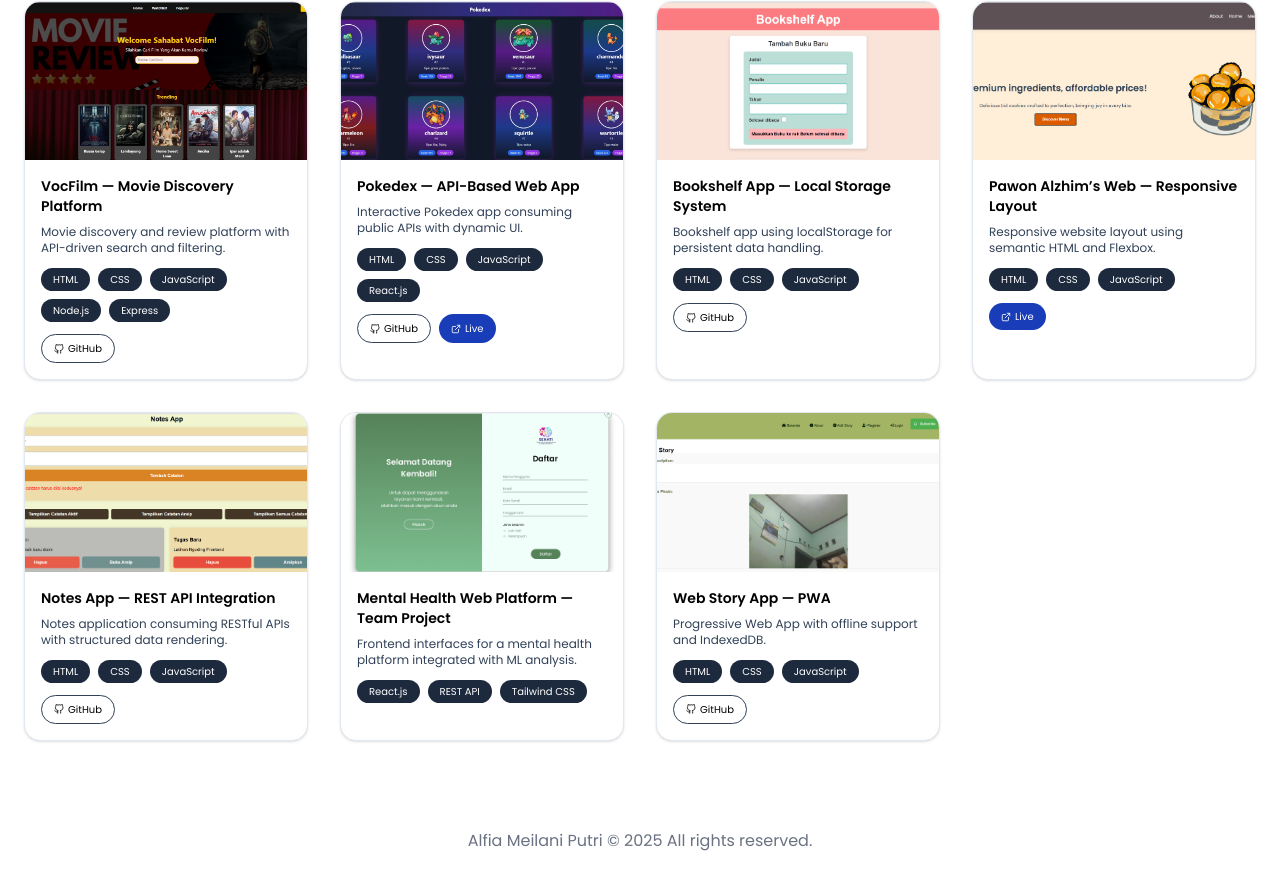
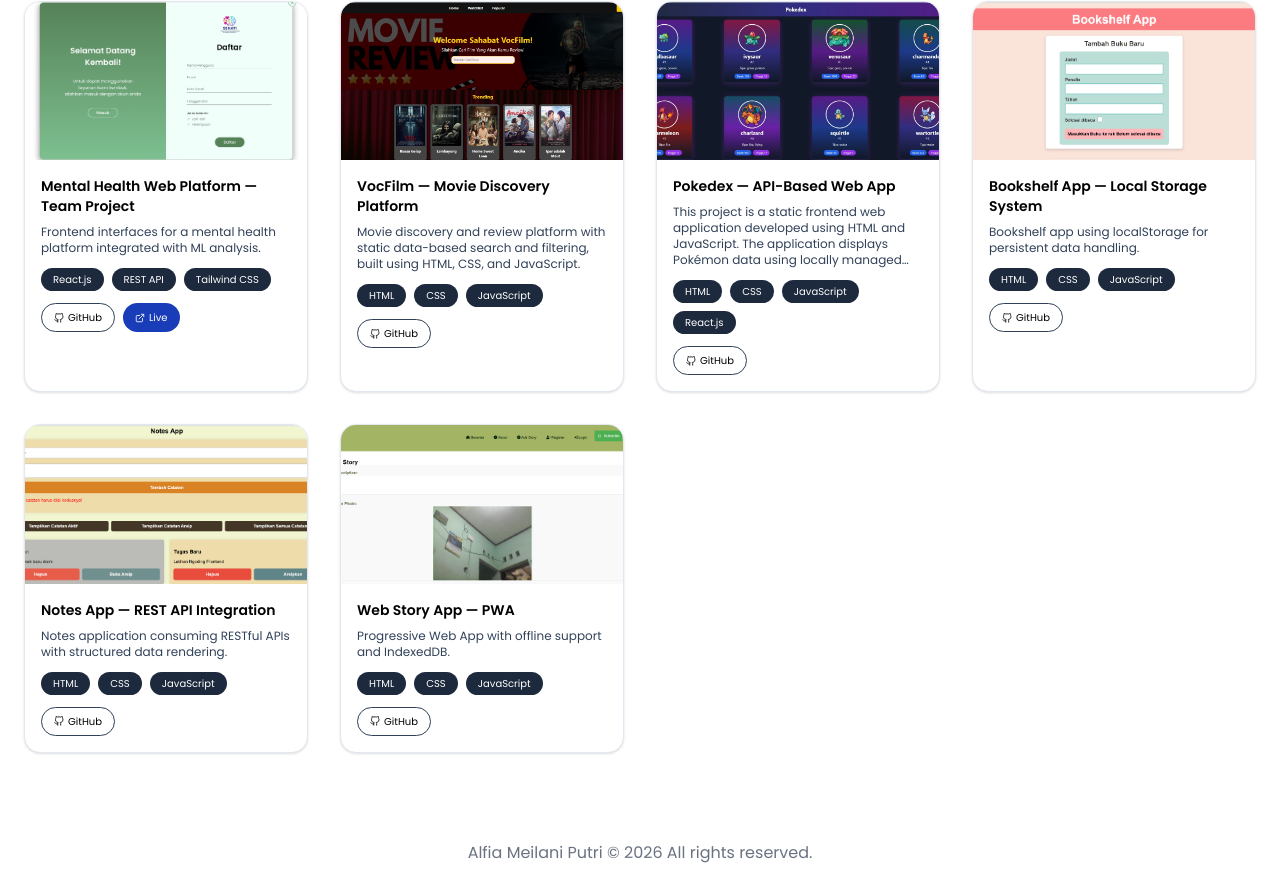
Before and after one commit to alfiameilaniputri/portfolio-web-2026, a React (Vite) app: page /projects in a window 1280 px wide. Shown: the part 719-1608 px from the top of the page. Built offline with nearby package versions, Linux system fonts and the light colour scheme.

Commit message:
update deskripsi dan url github + demo web project

```diff
--- a/src/components/Footer.jsx
+++ b/src/components/Footer.jsx
@@ -1,7 +1,7 @@
 export default function Footer() {
   return (
     <footer className="bg-white text-gray-500 text-center py-6">
-      Alfia Meilani Putri &copy; 2025 All rights reserved.
+      Alfia Meilani Putri &copy; 2026 All rights reserved.
     </footer>
   );
 }
--- a/src/pages/Project.jsx
+++ b/src/pages/Project.jsx
@@ -29,7 +29,7 @@ const featuredProjects = [
       "/List Request New.png",
       "/Pop up confirmed by head dept.png",
     ],
-    tech: ["HTML", "CSS", "JavaScript", "REST API", "Internal DB"],
+    tech: ["React.js", "Node.js", "Express.js", "MongoDB", "Tailwind CSS", "REST API"],
     badge: "FEATURED • INTERNAL",
     github: "https://github.com/DMR-Project",
     demo: null,
@@ -69,58 +69,8 @@ const featuredProjects = [
    ALL PROJECTS
 ========================= */
 const projects = [
-  {
+    {
     id: 1,
-    title: "VocFilm — Movie Discovery Platform",
-    description:
-      "Movie discovery and review platform with API-driven search and filtering.",
-    image: ["/Web Movie.jpg"],
-    tech: ["HTML", "CSS", "JavaScript", "Node.js", "Express"],
-    github: "https://github.com/username/vocfilm",
-    demo: null,
-  },
-  {
-    id: 2,
-    title: "Pokedex — API-Based Web App",
-    description:
-      "Interactive Pokedex app consuming public APIs with dynamic UI.",
-    image: ["/Web Pokedex.jpg"],
-    tech: ["HTML", "CSS", "JavaScript", "React.js"],
-    github: "https://github.com/username/pokedex",
-    demo: "https://pokedex.vercel.app",
-  },
-  {
-    id: 3,
-    title: "Bookshelf App — Local Storage System",
-    description:
-      "Bookshelf app using localStorage for persistent data handling.",
-    image: ["/Web Book Shelf 1.png", "/Web Book Shelf 2.png"],
-    tech: ["HTML", "CSS", "JavaScript"],
-    github: "https://github.com/username/bookshelf",
-    demo: null,
-  },
-  {
-    id: 4,
-    title: "Pawon Alzhim’s Web — Responsive Layout",
-    description:
-      "Responsive website layout using semantic HTML and Flexbox.",
-    image: ["/Web Al Zhim 1.png", "/Web Al Zhim 2.png"],
-    tech: ["HTML", "CSS", "JavaScript"],
-    github: null,
-    demo: "https://pawon-alzhim.vercel.app",
-  },
-  {
-    id: 5,
-    title: "Notes App — REST API Integration",
-    description:
-      "Notes application consuming RESTful APIs with structured data rendering.",
-    image: ["/Web Notes App.png"],
-    tech: ["HTML", "CSS", "JavaScript"],
-    github: "https://github.com/username/notes",
-    demo: null,
-  },
-  {
-    id: 6,
     title: "Mental Health Web Platform — Team Project",
     description:
       "Frontend interfaces for a mental health platform integrated with ML analysis.",
@@ -134,7 +84,57 @@ const projects = [
       "/Halaman Evaluasi Diri 6.jpg",
     ],
     tech: ["React.js", "REST API", "Tailwind CSS"],
-    github: null,
+    github: "https://github.com/Sehati-by-DBS-Coding-Camp",
+    demo: "https://sehati-drab.vercel.app",
+  },
+  {
+    id: 2,
+    title: "VocFilm — Movie Discovery Platform",
+    description:
+      "Movie discovery and review platform with static data-based search and filtering, built using HTML, CSS, and JavaScript.",
+    image: ["/Web Movie.jpg"],
+    tech: ["HTML", "CSS", "JavaScript"],
+    github: "https://github.com/alfiameilaniputri/tugasweek4vocasia-vocfilm",
+    demo: null,
+  },
+  {
+    id: 3,
+    title: "Pokedex — API-Based Web App",
+    description:
+      "This project is a static frontend web application developed using HTML and JavaScript. The application displays Pokémon data using locally managed assets and client-side logic without a backend API.",
+    image: ["/Web Pokedex.jpg"],
+    tech: ["HTML", "CSS", "JavaScript", "React.js"],
+    github: "https://github.com/alfiameilaniputri/tugas-week-6-mern-introduction-alfiameilaniputri",
+    demo: null,
+  },
+  {
+    id: 4,
+    title: "Bookshelf App — Local Storage System",
+    description:
+      "Bookshelf app using localStorage for persistent data handling.",
+    image: ["/Web Book Shelf 1.png", "/Web Book Shelf 2.png"],
+    tech: ["HTML", "CSS", "JavaScript"],
+    github: "https://github.com/username/bookshelf",
+    demo: null,
+  },
+  // {
+  //   id: 5,
+  //   title: "Pawon Alzhim’s Web — Responsive Layout",
+  //   description:
+  //     "Responsive website layout using semantic HTML and Flexbox.",
+  //   image: ["/Web Al Zhim 1.png", "/Web Al Zhim 2.png"],
+  //   tech: ["HTML", "CSS", "JavaScript"],
+  //   github: null,
+  //   demo: "https://pawon-alzhim.vercel.app",
+  // },
+  {
+    id: 5,
+    title: "Notes App — REST API Integration",
+    description:
+      "Notes application consuming RESTful APIs with structured data rendering.",
+    image: ["/Web Notes App.png"],
+    tech: ["HTML", "CSS", "JavaScript"],
+    github: "https://github.com/username/notes",
     demo: null,
   },
   {
```
